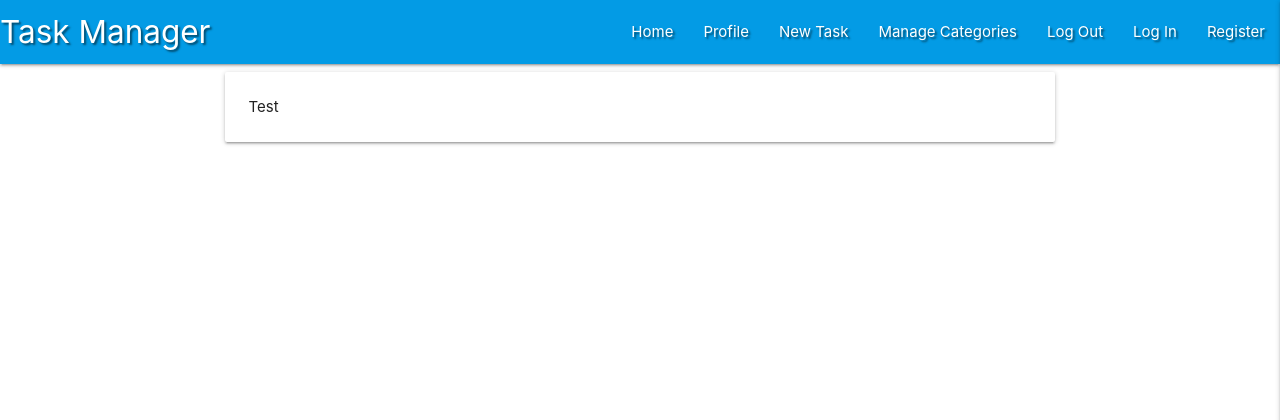
After one commit to famouswelshman/flask-task-manager-project, a Flask app: page /register in a window 1280 px wide. The commit adds this page. Shown: the top 420 px of the page. Run offline with Flask 2, Linux system fonts and the light colour scheme; some libraries are stand-ins or nearby versions.

Commit message:
updated linls to base.html

```diff
--- a/app.py
+++ b/app.py
@@ -4,6 +4,7 @@ from flask import (
     redirect, request, session, url_for)
 from flask_pymongo import PyMongo
 from bson.objectid import ObjectId
+from werkzeug.security import generate_password_hash, check_password_hash
 if os.path.exists("env.py"):
     import env
 
@@ -24,6 +25,10 @@ def get_tasks():
    tasks = mongo.db.tasks.find()
    return render_template("tasks.html", tasks=tasks)
 
+@app.route("/register", methods=["GET", "POST"])
+def register():
+    return render_template("register.html")
+
 
 if __name__ == "__main__":
     app.run(host=os.environ.get("IP"),
--- a/templates/base.html
+++ b/templates/base.html
@@ -25,7 +25,7 @@
                                 <li><a href="#">Manage Categories</a></li>
                                 <li><a href="#">Log Out</a></li>
                                 <li><a href="#">Log In</a></li>
-                                <li><a href="#">Register</a></li>
+                                <li><a href="{{ url_for('register') }}">Register</a></li>
                             </ul>
                             </div>
                         </nav>
@@ -39,7 +39,7 @@
                             <li><a href="#">Manage Categories</a></li>
                             <li><a href="#">Log Out</a></li>
                             <li><a href="#">Log In</a></li>
-                            <li><a href="#">Register</a></li>
+                            <li><a href="{{ url_for('register') }}">Register</a></li>
                         </ul>
 
                     </header>
--- /dev/null
+++ b/templates/register.html
@@ -0,0 +1,13 @@
+{% extends "base.html" %}
+{% block content %}
+
+    <div class="row">
+        <form class="col s12 m8 offset-m2">
+        <div class="card-panel">
+            <span>Test
+            </span>
+        </div>
+        </form>
+    </div>
+
+{% endblock %}
```
